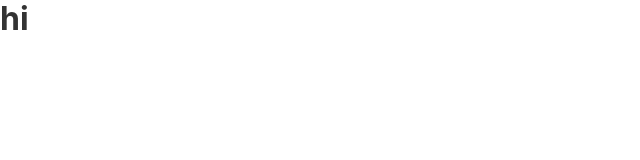
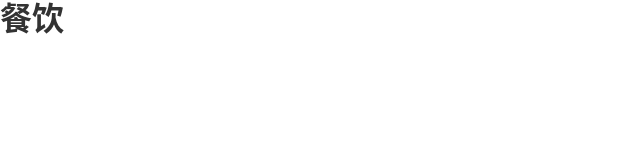
Before and after one commit to Yand-hi/Bookkeeping, a React app: page /#/tags/1 in a window 1280 px wide. Shown: the top 160 px of the page, without its empty margins (0-640 px from the left). Built offline with nearby package versions, Linux system fonts and the light colour scheme.

Commit message:
feat: useParams

```diff
--- a/src/views/TagEdit.tsx
+++ b/src/views/TagEdit.tsx
@@ -1,6 +1,16 @@
-const TagEdit = () => {
+import React from 'react'
+import {useParams} from 'react-router-dom'
+import {useTags} from '../hooks/useTags'
+
+type Params = {
+  id: string
+}
+const TagEdit: React.FC = () => {
+  const {tags} = useTags()
+  const {id} = useParams<Params>()
+  const tag = tags.filter(tag => tag.id === parseInt(id))[0]
   return (
-    <h1>hi</h1>
+    <h1>{tag.name}</h1>
   )
 }
 
```
